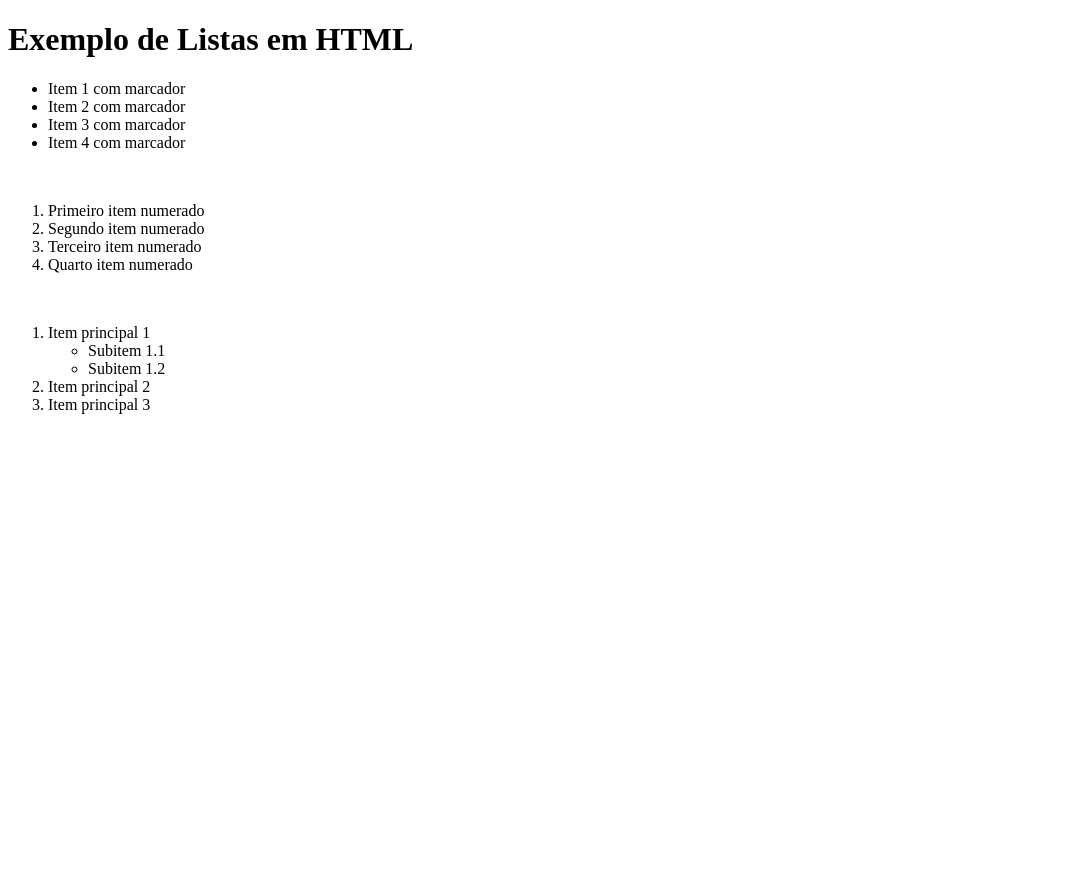
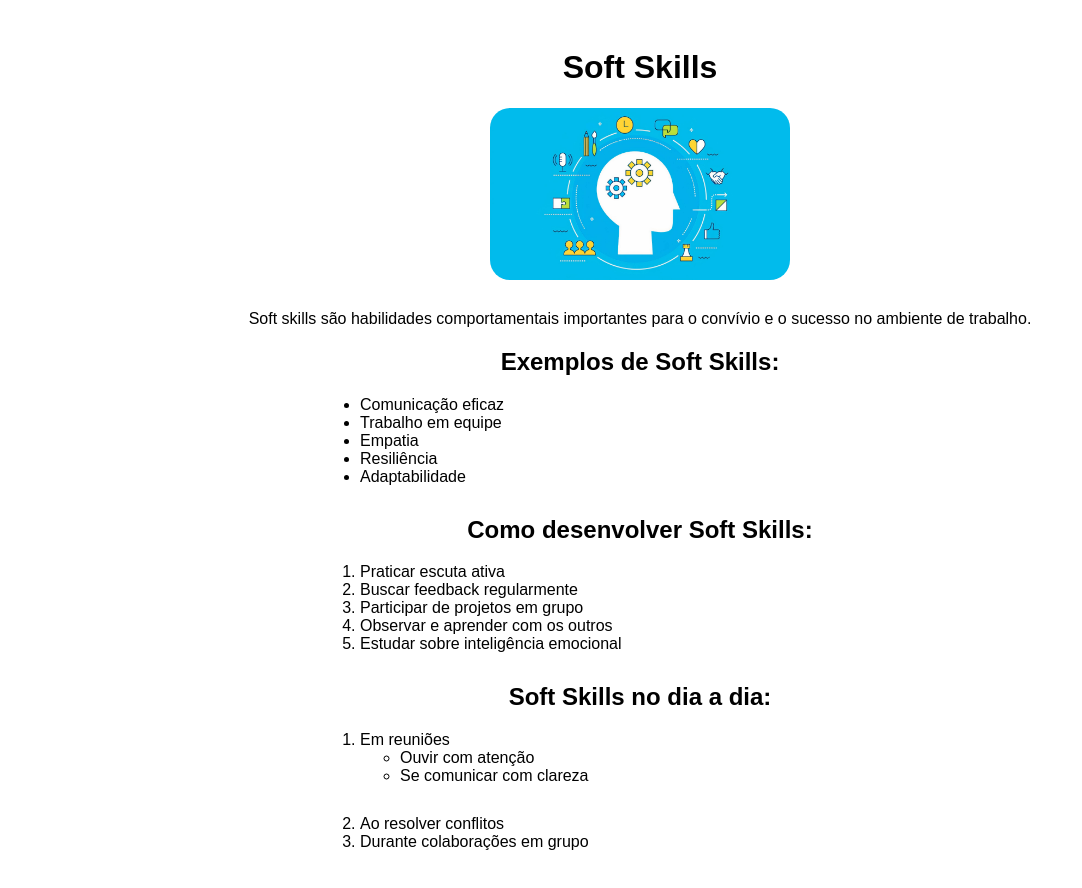
Before and after one commit to flaviojfl/listas, a plain HTML site: page index.html in a window 1280 px wide. Shown: the whole page, without its empty margins (0-1082 px from the left). Before the commit the page ends 800 px from the top, so only its background shows below. Drawn offline with Linux system fonts and the light colour scheme.

Commit message:
segundo commit

```diff
--- a/index.html
+++ b/index.html
@@ -1,52 +1,71 @@
 <!DOCTYPE html>
-<html lang="en">
+<html lang="pt-BR">
   <head>
     <meta charset="UTF-8" />
     <meta name="viewport" content="width=device-width, initial-scale=1.0" />
-    <title>Document</title>
+    <title>Soft Skills</title>
+    <style>
+      body {
+        font-family: Arial, sans-serif;
+        text-align: center;
+        padding: 20px;
+      }
+      img {
+        max-width: 300px;
+        display: block;
+        margin: 0 auto 30px auto;
+      }
+      ul,
+      ol {
+        text-align: left;
+        max-width: 600px;
+        margin: 0 auto 30px auto;
+      }
+    </style>
   </head>
   <body>
-    <!-- Cabe�alho da p�gina -->
-    <h1>Exemplo de Listas em HTML</h1>
+    <h1>Soft Skills</h1>
 
-    <!-- Lista n�o ordenada (com marcadores) -->
+    <!-- Imagem principal centralizada -->
+    <img src="softskill.png" style="border-radius: 20px" />
+
+    <p>
+      Soft skills são habilidades comportamentais importantes para o convívio e
+      o sucesso no ambiente de trabalho.
+    </p>
+
+    <!-- Lista não ordenada com exemplos -->
+    <h2>Exemplos de Soft Skills:</h2>
     <ul>
-      <!-- Cada <li> representa um item da lista -->
-      <li>Item 1 com marcador</li>
-      <li>Item 2 com marcador</li>
-      <li>Item 3 com marcador</li>
-      <li>Item 4 com marcador</li>
+      <li>Comunicação eficaz</li>
+      <li>Trabalho em equipe</li>
+      <li>Empatia</li>
+      <li>Resiliência</li>
+      <li>Adaptabilidade</li>
     </ul>
 
-    <br />
-    <!-- Quebra de linha para separar as listas -->
-
-    <!-- Lista ordenada (numerada) -->
+    <!-- Lista ordenada com formas de desenvolver -->
+    <h2>Como desenvolver Soft Skills:</h2>
     <ol>
-      <!-- Cada <li> representa um item numerado da lista -->
-      <li>Primeiro item numerado</li>
-      <li>Segundo item numerado</li>
-      <li>Terceiro item numerado</li>
-      <li>Quarto item numerado</li>
+      <li>Praticar escuta ativa</li>
+      <li>Buscar feedback regularmente</li>
+      <li>Participar de projetos em grupo</li>
+      <li>Observar e aprender com os outros</li>
+      <li>Estudar sobre inteligência emocional</li>
     </ol>
 
-    <br />
-    <!-- Outra quebra de linha para separar as listas -->
-
-    <!-- Lista ordenada com uma lista n�o ordenada dentro de um item numerado -->
+    <!-- Lista com subitens -->
+    <h2>Soft Skills no dia a dia:</h2>
     <ol>
       <li>
-        Item principal 1
-        <!-- Lista n�o ordenada dentro do item numerado -->
+        Em reuniões
         <ul>
-          <!-- Subitens dentro da lista n�o ordenada -->
-          <li>Subitem 1.1</li>
-          <li>Subitem 1.2</li>
+          <li>Ouvir com atenção</li>
+          <li>Se comunicar com clareza</li>
         </ul>
       </li>
-      <!-- Itens principais sem subitens -->
-      <li>Item principal 2</li>
-      <li>Item principal 3</li>
+      <li>Ao resolver conflitos</li>
+      <li>Durante colaborações em grupo</li>
     </ol>
   </body>
 </html>
```
Also changed, not shown: softskill.png (added).
